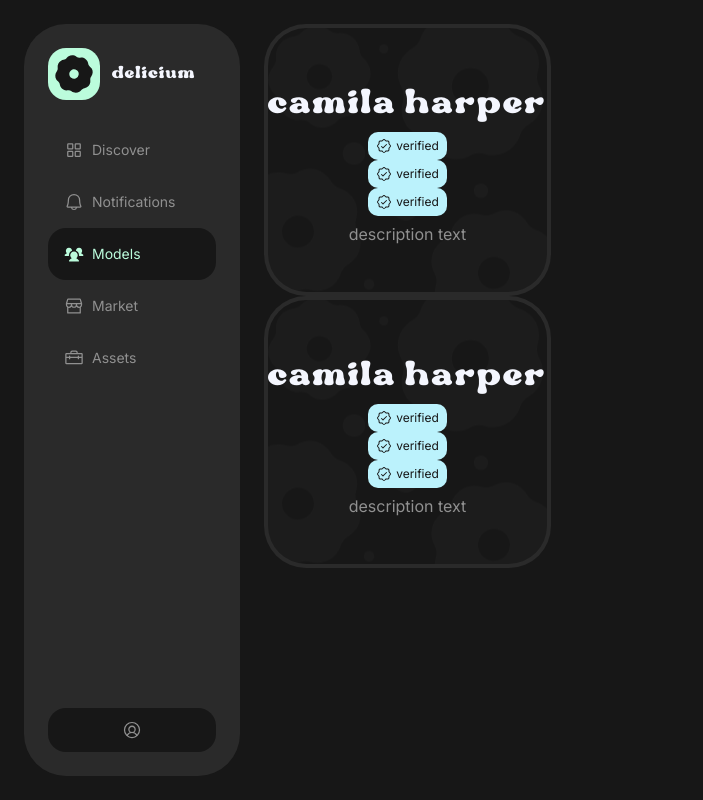
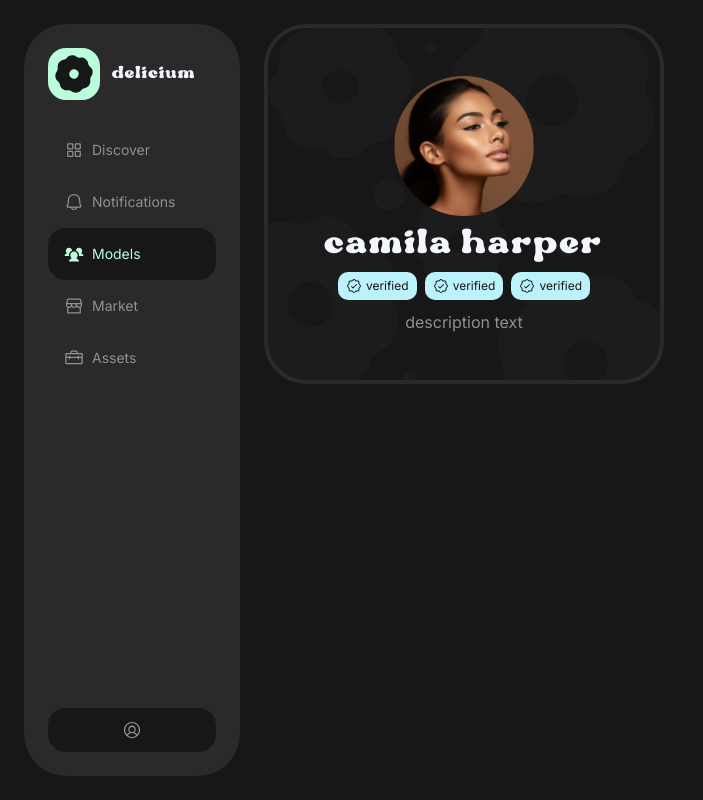
Before and after one commit to dolianich/dellicium, a React (Vite) app: page /models in a window 1280 px wide. Shown: the whole page, without its empty margins (0-703 px from the left). Built offline with nearby package versions, Linux system fonts and the light colour scheme.

Commit message:
Created a ModelCard component

```diff
--- a/src/components/ModelCard/ModelCard.module.css
+++ b/src/components/ModelCard/ModelCard.module.css
@@ -6,6 +6,7 @@
     text-decoration: none;
     background-color: var(--grey);
     border-radius: 42px;
+    width: 400px;
 }
 
 .container{
@@ -14,6 +15,7 @@
     justify-content: center;
     flex-direction: column;
     gap: 8px;
+    width: calc(100% - 56px);
     background-image: url(../../assets/modelCradBgStaic.svg);
     background-size: cover;
     background-position: center center;
@@ -21,6 +23,9 @@
     margin: 4px;
     padding-top: 48px;
     padding-bottom: 48px;
+    padding-left: 24px;
+    padding-right: 24px;
+    transition: all ease-in-out 0.2s;
 }
 
 .container h2{
@@ -43,3 +48,23 @@
     margin: 0;
     color: var(--light-grey);
 }
+
+.badges{
+    display: flex;
+    flex-direction: row;
+    gap: 8px;
+    margin-bottom: 4px;
+}
+
+.container img{
+    border-radius: 100%;
+    width: 140px;
+    height: 140px;
+}
+
+.container:hover{
+    background-image: url(../../assets/modelCardBgHover.svg);
+    background-size: cover;
+    background-position: center center;
+    transition: all ease-in-out 0.2s;
+}
--- a/src/components/ModelCard/ModelCard.tsx
+++ b/src/components/ModelCard/ModelCard.tsx
@@ -1,6 +1,7 @@
 import { Link } from 'react-router-dom';
 import styles from './ModelCard.module.css';
 import Badge from '../Badge/Badge';
+import modelAvatar from '../../assets/user_test.png';
 
 interface Props {
   link: string;
@@ -12,9 +13,9 @@ const ModelCard = ({ link, name, description }: Props) => {
   return (
     <Link to={link} className={styles.wrapper}>
       <div className={styles.container}>
-        <img src="" alt="" />
+        <img src={modelAvatar} alt="avatar" />
         <h2>{name.toLowerCase()}</h2>
-        <div className={styles.tags}>
+        <div className={styles.badges}>
           <Badge /> <Badge /> <Badge />
         </div>
         <p>{description.toLowerCase()}</p>
--- a/src/data/models.ts
+++ b/src/data/models.ts
@@ -5,12 +5,7 @@ const models = [
       name: 'Camila Harper',
       bio: 'Description text',
     },
-    {
-      id: 2,
-      username: '@camilaharper',
-      name: 'Camila Harper',
-      bio: 'Description text',
-    },
+
   ];
 
   export default models
```
Also changed, not shown: src/assets/modelCardBgHover.svg (added), src/assets/user_test.png (added).
